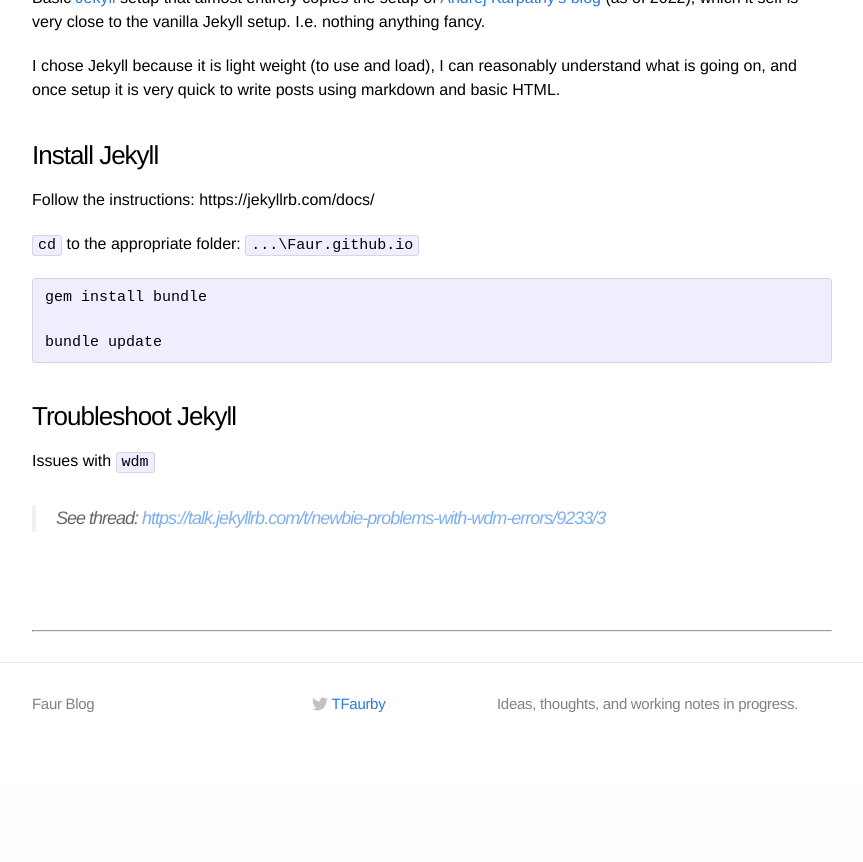
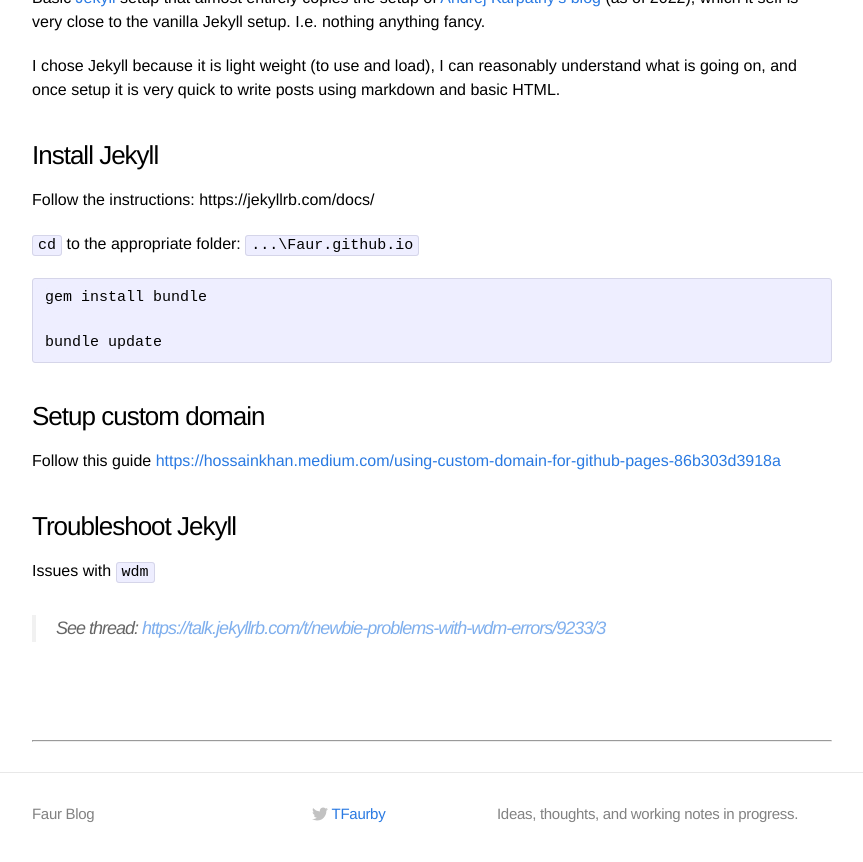
Before and after one commit to Faur/Faur.github.io, a Jekyll site: the page built from _posts/2025-01-04-blog-sop.md, in a window 1280 px wide and 900 px high, scrolled down 1224 px. Shown: the top 862 px of the window, without its empty margins (208-1071 px from the left). Built offline with Jekyll 4.4.1, drawn with Linux system fonts in a browser that asks for light colours; before the commit the page ends 2014 px from its top, so only the background shows below that.

Commit message:
Add ref to custom domain guide

```diff
--- a/_posts/2025-01-04-blog-sop.md
+++ b/_posts/2025-01-04-blog-sop.md
@@ -63,6 +63,12 @@ https://jekyllrb.com/docs/
     bundle update
 
 
+### Setup custom domain
+Follow this guide [https://hossainkhan.medium.com/using-custom-domain-for-github-pages-86b303d3918a
+](https://hossainkhan.medium.com/using-custom-domain-for-github-pages-86b303d3918a
+)
+
+
 ### Troubleshoot Jekyll
 
 Issues with `wdm`
```
